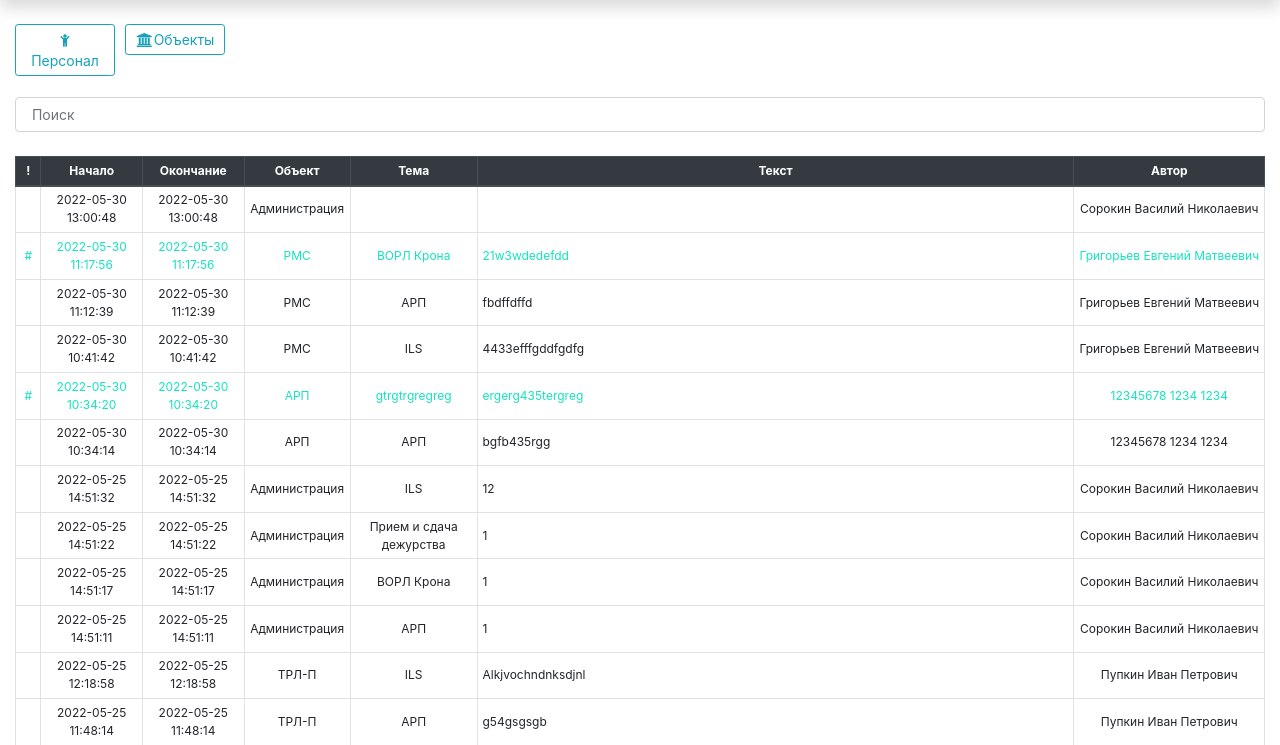
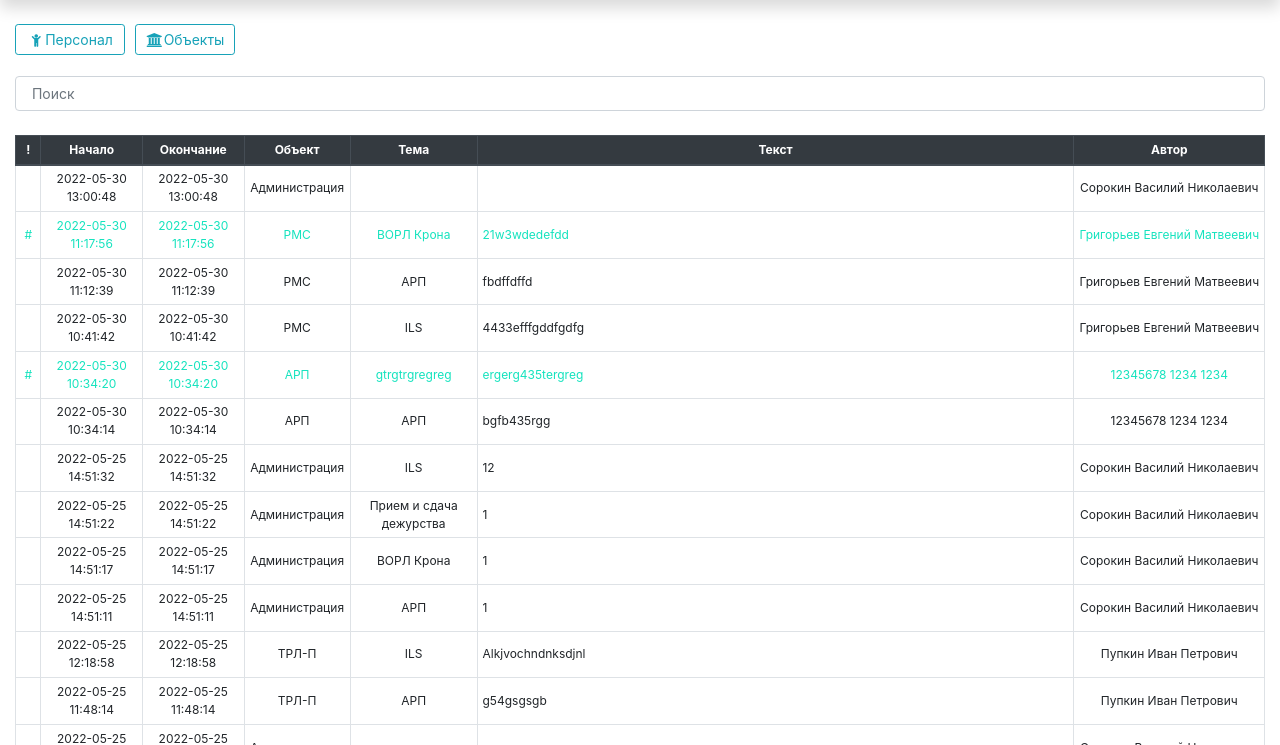
Before and after one commit to sorokinvn/ans-event, a Flask app: page /items_page in a window 1280 px wide. Shown: the part 40-785 px from the top of the page. Run offline with Flask 2, Linux system fonts and the light colour scheme; a user stored in the database is signed in; data comes from the database, SQL or seed files in the repository; some libraries are stand-ins or nearby versions.

Commit message:
Изменена ширины кнопки "Персонал" на главной странице.

```diff
--- a/ans/templates/items_page.html
+++ b/ans/templates/items_page.html
@@ -10,7 +10,7 @@
 <div class="container-fluid" style="font-size: 14px;">
     <ul class="nav nav-pills">
 <!--        <li class="nav-item"><a class="btn btn-outline-success btn-sm" style="width: 100px;" href="/items_create_page">Создать</a></li>-->
-        <li class="nav-item"><a class="btn btn-outline-info btn-sm" style="width: 100px;" href="/users_page"><i class="fa fa fa-child fa-fw" aria-hidden="true"></i>Персонал</a></li>
+        <li class="nav-item"><a class="btn btn-outline-info btn-sm" style="width: 110px;" href="/users_page"><i class="fa fa fa-child fa-fw" aria-hidden="true"></i>Персонал</a></li>
         <li class="nav-item"><a class="btn btn-outline-info btn-sm" style="margin-left: 10px; width: 100px;" href="/objects_page"><i class="fa fa-university fa-fw" aria-hidden="true"></i>Объекты</a></li>
     </ul>
     <br>
```
